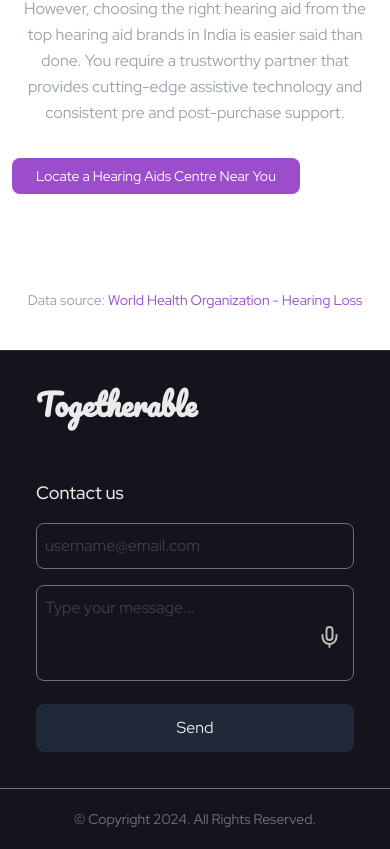
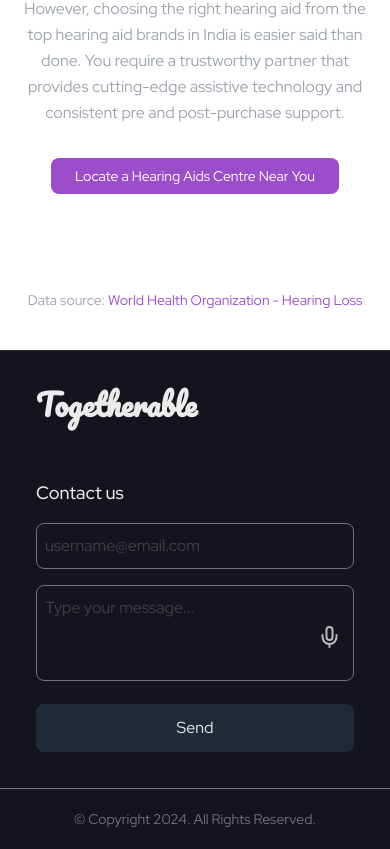
Before and after one commit to kartikmishra2004/Togetherable, a React (Vite) app: page /about in a window 390 px wide. Shown: the part 3435-4284 px from the top of the page. Built offline with nearby package versions, Linux system fonts and the light colour scheme; no server answers; what agora-rtc-react would draw is missing.

Commit message:
Refactor

```diff
--- a/src/pages/About.jsx
+++ b/src/pages/About.jsx
@@ -133,7 +133,9 @@ function About() {
           <div className="lg:w-1/2">
             <h1 className='lg:text-3xl text-xl mb-4 text-center lg:text-start text-primary font-bold'>The World Health Organisation estimates that about 63 million Indians have severe hearing impairment. This may hinder their communication and affect their life.</h1>
             <p className='leading-relaxed text-gray-400 text-center lg:text-start'>Hearing aids can greatly improve hearing capabilities and elevate the quality of living. However, choosing the right hearing aid from the top hearing aid brands in India is easier said than done. You require a trustworthy partner that provides cutting-edge assistive technology and consistent pre and post-purchase support.</p>
-            <Link to={'/'} className='inline-flex text-white bg-main border-0 hover:bg-[#9036c8] py-2 px-6 focus:outline-none rounded-lg text-sm lg:text-lg mt-8'>Locate a Hearing Aids Centre Near You</Link>
+            <div className="w-full flex lg:block justify-center lg:justify-start">
+              <Link to={'/'} className='inline-flex mx-auto text-white bg-main border-0 hover:bg-[#9036c8] py-2 px-6 focus:outline-none rounded-lg text-sm lg:text-lg mt-8'>Locate a Hearing Aids Centre Near You</Link>
+            </div>
           </div>
           <div className="lg:w-1/2">
             <img className='lg:w-[40vw] w-[90vw] rounded-lg' src={india} alt="" />
--- a/src/pages/Home.jsx
+++ b/src/pages/Home.jsx
@@ -105,7 +105,7 @@ const Home = () => {
               </div>
               <div className="flex-shrink-0 w-6 h-6 rounded-full mt-10 sm:mt-0 inline-flex items-center justify-center bg-main text-white relative z-10 title-font font-medium text-sm">3</div>
               <div className="flex-grow md:pl-8 pl-6 flex sm:items-center items-start flex-col sm:flex-row">
-                <Link onMouseEnter={isScriptAdded ? () => responsiveVoice.speak("Step 3, Connect with peers via chat or video.") : null} to={user === null ? '/login' : '/explore'} className="flex-shrink-0 w-24 h-24 bg-indigo-100 text-main rounded-full inline-flex items-center justify-center cursor-pointer">
+                <Link onMouseEnter={isScriptAdded ? () => responsiveVoice.speak("Step 3, Connect with peers via chat or video.") : null} to={user === null ? '/login' : '/communities'} className="flex-shrink-0 w-24 h-24 bg-indigo-100 text-main rounded-full inline-flex items-center justify-center cursor-pointer">
                   <PiPlugsConnectedBold size={40} />
                 </Link>
                 <div className="flex-grow sm:pl-6 mt-6 sm:mt-0">
@@ -120,7 +120,7 @@ const Home = () => {
               </div>
               <div className="flex-shrink-0 w-6 h-6 rounded-full mt-10 sm:mt-0 inline-flex items-center justify-center bg-main text-white relative z-10 title-font font-medium text-sm">4</div>
               <div className="flex-grow md:pl-8 pl-6 flex sm:items-center items-start flex-col sm:flex-row">
-                <Link onMouseEnter={isScriptAdded ? () => responsiveVoice.speak("Step 4, Build lasting relationships and grow together.") : null} to={user === null ? '/login' : '/explore'} className="flex-shrink-0 w-24 h-24 bg-indigo-100 text-main rounded-full inline-flex items-center justify-center cursor-pointer">
+                <Link onMouseEnter={isScriptAdded ? () => responsiveVoice.speak("Step 4, Build lasting relationships and grow together.") : null} to={user === null ? '/login' : '/communities'} className="flex-shrink-0 w-24 h-24 bg-indigo-100 text-main rounded-full inline-flex items-center justify-center cursor-pointer">
                   <TbCirclesRelation size={40} />
                 </Link>
                 <div className="flex-grow sm:pl-6 mt-6 sm:mt-0">
```
